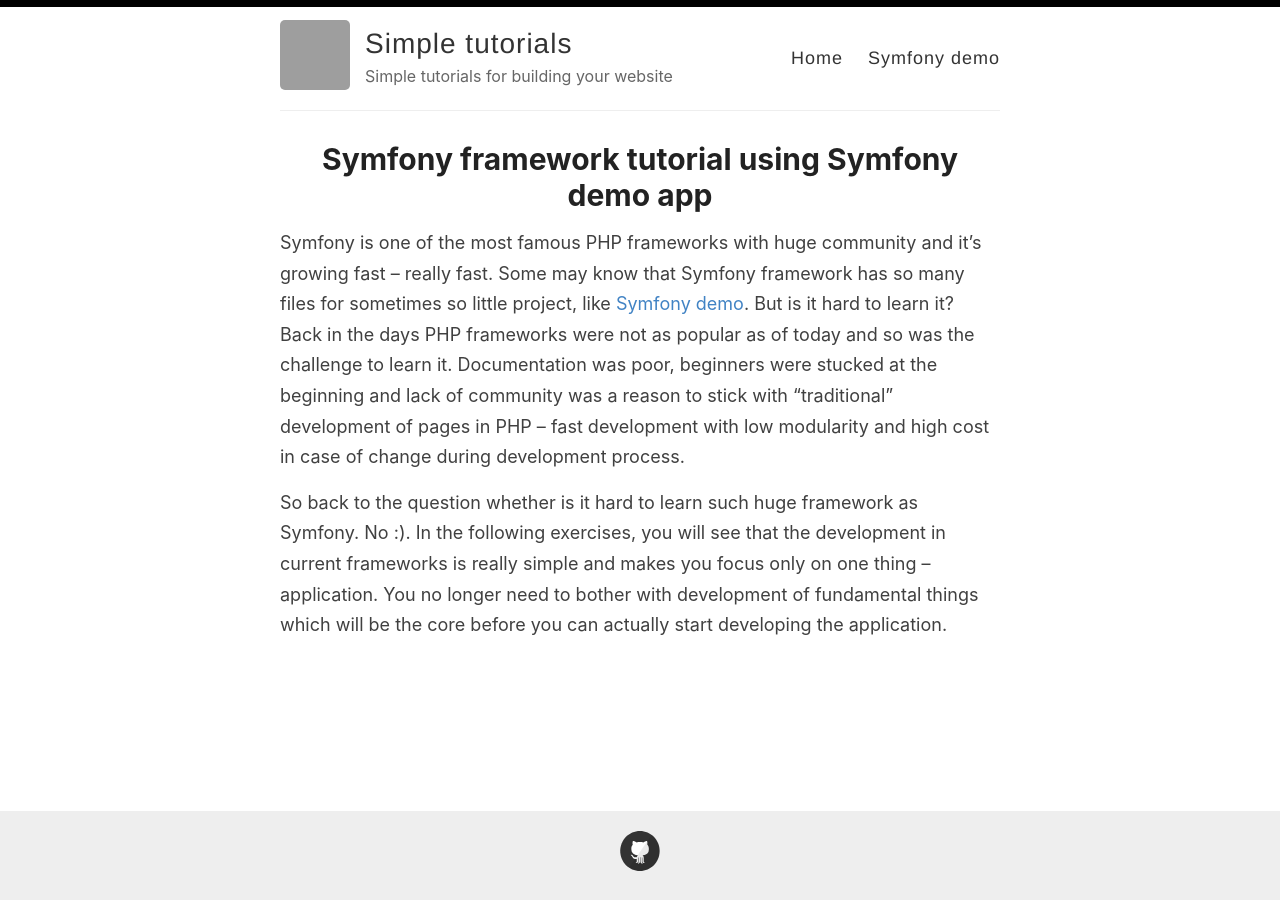
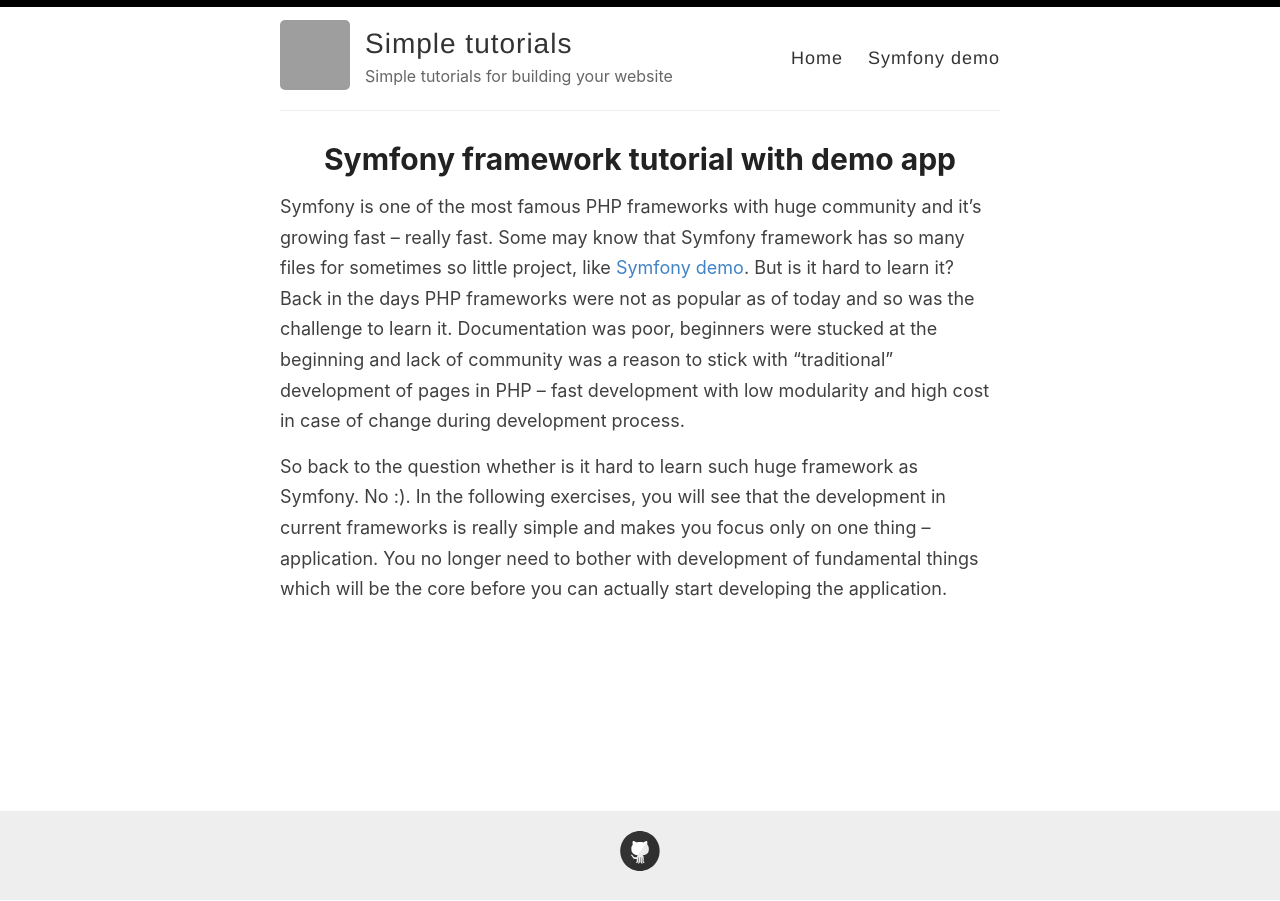
Before and after one commit to Lkopo/lkopo.github.io, a Jekyll site: the page built from _pages/symfony.md, in a window 1280 px wide. Built offline with Jekyll 4.4.1, drawn with Linux system fonts in a browser that asks for light colours; grey boxes are pictures that could not be loaded.

Commit message:
Update and rename symfony-demo.md to symfony.md

```diff
--- a/_pages/symfony-demo.md
+++ b/_pages/symfony.md
@@ -1,7 +1,7 @@
 ---
 layout: page
-title: Symfony framework tutorial using Symfony demo app
-permalink: /tutorial/symfony-demo
+title: Symfony framework tutorial with demo app
+permalink: /tutorial/symfony
 ---
 
 Symfony is one of the most famous PHP frameworks with huge community and it's growing fast -- really fast. Some may know that Symfony framework has so many files for sometimes so little project, like [Symfony demo](https://github.com/symfony/demo). But is it hard to learn it? Back in the days PHP frameworks were not as popular as of today and so was the challenge to learn it. Documentation was poor, beginners were stucked at the beginning and lack of community was a reason to stick with "traditional" development of pages in PHP -- fast development with low modularity and high cost in case of change during development process.
```
